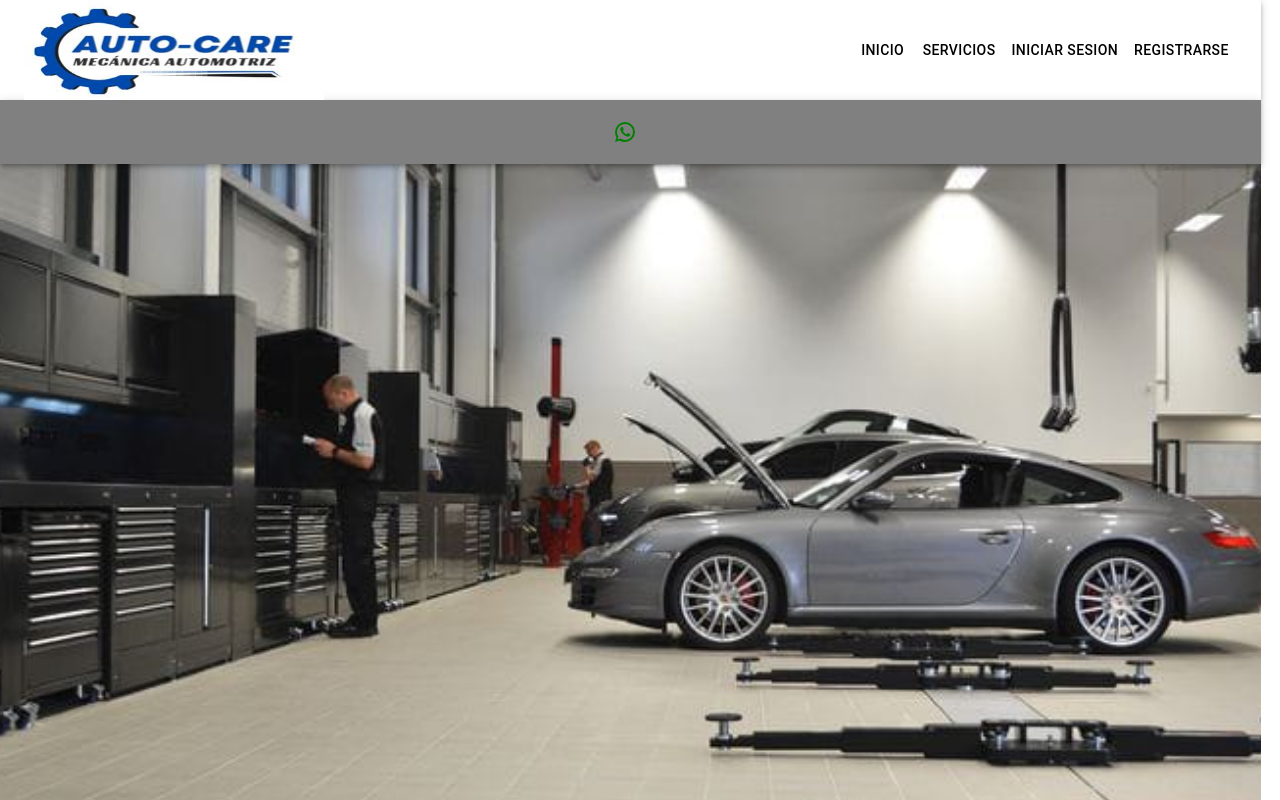
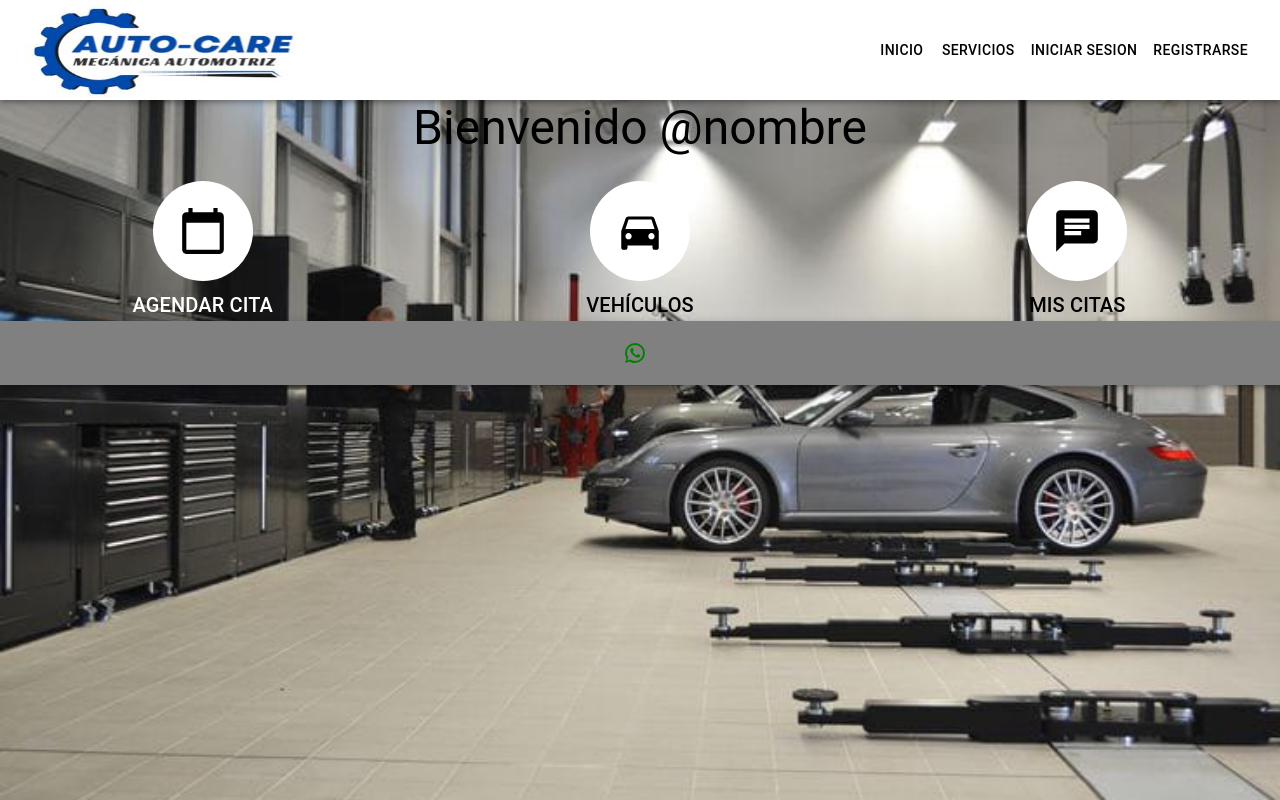
Before and after one commit to GenaroOlivaresDaniela/AutoCare, a React (Create React App) app in the folder frontend/: page /inicio in a window 1280 px wide. Shown: the top 800 px of the page. Built offline with nearby package versions, Linux system fonts and the light colour scheme.

Commit message:
pagina inicio y servicios

```diff
--- a/frontend/package.json
+++ b/frontend/package.json
@@ -15,6 +15,8 @@
     "react-dom": "^18.3.1",
     "react-router-dom": "^6.27.0",
     "react-scripts": "5.0.1",
+    "react-slick": "^0.30.2",
+    "slick-carousel": "^1.8.1",
     "web-vitals": "^2.1.4"
   },
   "scripts": {
--- a/frontend/src/App.js
+++ b/frontend/src/App.js
@@ -6,18 +6,24 @@ import AgendarCitas from './pages/AgendarCitas'
 import MenuSuperior from './components/Menu'
 import Footer from './components/Footer'
 import Background from './assets/Fondoo.jpg'
+import Servicios from './pages/Servicios'
+import Inicio from './pages/Inicio'
 import { Box } from '@mui/material';
 
 
 const App = () => {
        return (
         <Box
+        position="static"
         sx={{
           backgroundImage: `url(${Background})`,
           backgroundSize: 'cover',
           backgroundPosition: 'center',
-          width: '98.5vw',
-          height: '120vh',
+          backgroundRepeat: 'no-repeat',
+          minHeight: '100vh',
+          width: '100vw',
+          display: 'flex',
+          flexDirection: 'column',
         }}
       >
         <Router >
@@ -25,7 +31,9 @@ const App = () => {
             <Routes>
                 <Route path="/login" element={<Login />} />
                 <Route path="/principal" element={<Principal />} />
+                <Route path="/inicio" element={<Inicio />} />
                 <Route path="/citasAgregar" element={<AgendarCitas />} />
+                <Route path="/servicio" element={<Servicios />} />
             </Routes>
 
 
--- a/frontend/src/components/Menu.js
+++ b/frontend/src/components/Menu.js
@@ -15,7 +15,7 @@ const MenuSuperior = () => {
         <Typography sx={{ flexGrow: 1}}>
         </Typography>
 
-        <Button color="inherit" component={Link} to="/">
+        <Button color="inherit" component={Link} to="/inicio">
           Inicio
         </Button>
         <Button color="inherit" component={Link} to="/servicio">
--- /dev/null
+++ b/frontend/src/components/ServiciosCard.js
@@ -0,0 +1,26 @@
+import React from 'react';
+import { Card, CardContent, CardMedia, Typography} from '@mui/material';
+
+function ServiciosCard({ title, description, image }) {
+    return (
+        <Card sx={{ color: 'green', backgroundColor: '#e2e2e2', marginTop: '30px', marginRight: '10px', marginLeft: '10px', marginBottom: '20px'}}>
+
+            <CardContent sx={{ justifyContent: 'center' }}>
+                <Typography gutterBottom variant="h5" component="div" sx={{ textAlign: 'center' }}>
+                    {title}
+                </Typography>
+                <Typography variant="body2" color="text.secondary">
+                    {description}
+                </Typography>
+            </CardContent>
+            <CardMedia sx={{ marginTop: '10px', marginRight: '10px', marginLeft: '10px', width: '80%', margin: '0 auto', display: 'block', marginBottom: '20px' }}
+                component="img"
+                height="200"
+                image={image}
+                alt={title}
+            />
+        </Card>
+    );
+}
+
+export default ServiciosCard;
--- /dev/null
+++ b/frontend/src/pages/Inicio.js
@@ -0,0 +1,52 @@
+import React from 'react';
+import { Grid, Typography, IconButton, Avatar } from '@mui/material';
+import CalendarTodayIcon from '@mui/icons-material/CalendarToday';
+import DirectionsCarIcon from '@mui/icons-material/DirectionsCar';
+import ChatIcon from '@mui/icons-material/Chat';
+import { Link } from 'react-router-dom';
+
+const Inicio = () => {
+    return (
+        <div>
+            {/* Título principal */}
+            <Typography variant="h3" align="center" gutterBottom>
+                Bienvenido @nombre
+            </Typography>
+
+            {/* Grid para los íconos */}
+            <Grid container justifyContent="center" spacing={4}>
+                {/* Primer ícono: Agendar Cita */}
+                <Grid item xs={12} sm={4} textAlign="center">
+                    <IconButton component={Link} to="/citasAgregar">
+                        <Avatar sx={{ width: 100, height: 100, bgcolor: 'white' }}>
+                            <CalendarTodayIcon sx={{ fontSize: 50, color: 'black'}} />
+                        </Avatar>
+                    </IconButton>
+                    <Typography variant="h6" sx={{color: 'white'}}>AGENDAR CITA</Typography>
+                </Grid>
+
+                {/* Segundo ícono: Vehículos */}
+                <Grid item xs={12} sm={4} textAlign="center">
+                    <IconButton>
+                        <Avatar sx={{ width: 100, height: 100, bgcolor: 'white' }}>
+                            <DirectionsCarIcon sx={{ fontSize: 50, color:'black' }} />
+                        </Avatar>
+                    </IconButton>
+                    <Typography variant="h6">VEHÍCULOS</Typography>
+                </Grid>
+
+                {/* Tercer ícono: Mis Citas */}
+                <Grid item xs={12} sm={4} textAlign="center">
+                    <IconButton>
+                        <Avatar sx={{ width: 100, height: 100, bgcolor: 'white' }}>
+                            <ChatIcon sx={{ fontSize: 50, color: 'black' }} />
+                        </Avatar>
+                    </IconButton>
+                    <Typography variant="h6">MIS CITAS</Typography>
+                </Grid>
+            </Grid>
+        </div>
+    );
+};
+
+export default Inicio;
--- a/frontend/src/pages/Servicios.js
+++ b/frontend/src/pages/Servicios.js
@@ -0,0 +1,39 @@
+import React, { useState, useEffect } from 'react';
+import {Grid, Typography } from '@mui/material';
+import ServiciosCard from './../components/ServiciosCard'
+
+function Servicios() {
+    const [cardsData, setCardsData] = useState([]);
+
+    useEffect(() => {
+        const fetchData = async () => {
+            const response = await fetch('http://localhost:3001/api/servicios');
+            const data = await response.json();
+            setCardsData(data);
+        };
+
+        fetchData();
+    }, []);
+
+    return (
+
+        <Grid container spacing={2}>
+            {cardsData.map((card) => (
+                <Grid item xs={12} sm={6} key={card.id}>
+                    <ServiciosCard
+                        title={card.servicio}
+                        description={card.descripcion}
+                        image="https://www.serpresur.com/wp-content/uploads/2023/06/serpresur-riesgos-mas-comunes-en-un-taller-mecanico-2-scaled.jpg"
+                    />
+                    <ServiciosCard
+                        title={card.servicio}
+                        description={card.descripcion}
+                        image="https://www.serpresur.com/wp-content/uploads/2023/06/serpresur-riesgos-mas-comunes-en-un-taller-mecanico-2-scaled.jpg"
+                    />
+                </Grid>
+            ))}
+        </Grid>
+    );
+}
+
+export default Servicios;
```
Also changed, not shown: frontend/src/pages/MisCitas.js (added), frontend/src/pages/Vheiculos.js (added), 1 other file (tests, documents, lock files or other folders).
